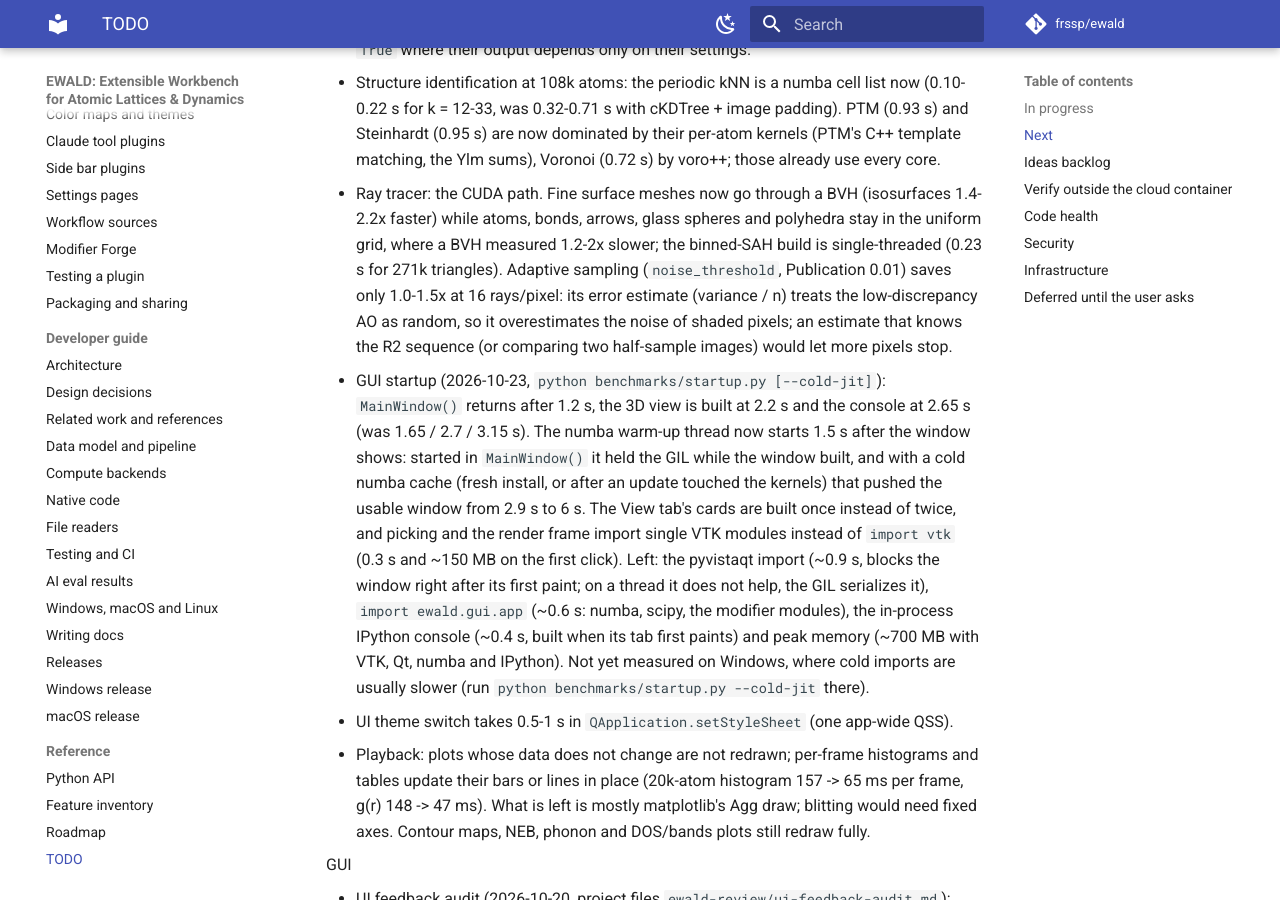
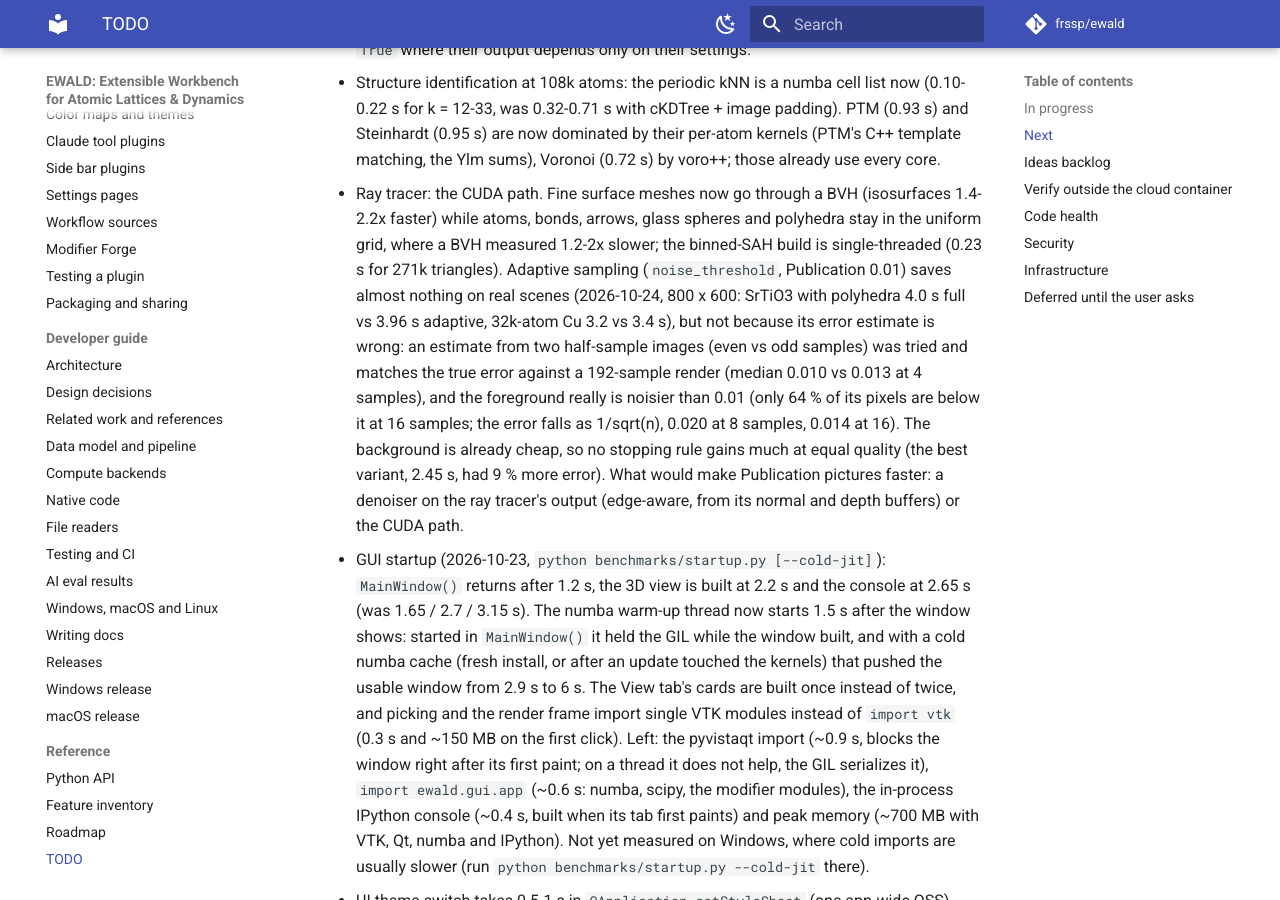
Before and after one commit to frssp/ewald, an MkDocs documentation site: the page built from docs/todo.md, in a window 1280 px wide and 900 px high, scrolled down 1787 px. Built offline with MkDocs 1.6.1 and Material for MkDocs 9.7.7, drawn with Linux system fonts in a browser that asks for light colours; comment, search, counter and statistics services are not loaded.

Commit message:
todo: adaptive sampling is noise-limited, not estimate-limited (measured)
A dual-buffer error estimate (even vs odd samples) tracks the true error
against a 192-sample render, and still saves almost nothing at equal
quality, since the foreground is genuinely noisier than the threshold.
Record the numbers and name a denoiser or the CUDA path instead.

Co-Authored-By: Claude Opus 5.5 (1M context) <noreply@anthropic.com>

```diff
--- a/docs/todo.md
+++ b/docs/todo.md
@@ -65,10 +65,16 @@ Performance (measured 2026-10-20 in the cloud container, 4 cores, llvmpipe GL; n
 - Ray tracer: the CUDA path. Fine surface meshes now go through a BVH (isosurfaces 1.4-2.2x
   faster) while atoms, bonds, arrows, glass spheres and polyhedra stay in the uniform grid, where
   a BVH measured 1.2-2x slower; the binned-SAH build is single-threaded (0.23 s for 271k
-  triangles). Adaptive sampling (`noise_threshold`, Publication 0.01) saves only 1.0-1.5x at 16
-  rays/pixel: its error estimate (variance / n) treats the low-discrepancy AO as random, so it
-  overestimates the noise of shaded pixels; an estimate that knows the R2 sequence (or comparing
-  two half-sample images) would let more pixels stop.
+  triangles). Adaptive sampling (`noise_threshold`, Publication 0.01) saves almost nothing on
+  real scenes (2026-10-24, 800 x 600: SrTiO3 with polyhedra 4.0 s full vs 3.96 s adaptive,
+  32k-atom Cu 3.2 vs 3.4 s), but not because its error estimate is wrong: an estimate from two
+  half-sample images (even vs odd samples) was tried and matches the true error against a
+  192-sample render (median 0.010 vs 0.013 at 4 samples), and the foreground really is noisier
+  than 0.01 (only 64 % of its pixels are below it at 16 samples; the error falls as 1/sqrt(n),
+  0.020 at 8 samples, 0.014 at 16). The background is already cheap, so no stopping rule gains
+  much at equal quality (the best variant, 2.45 s, had 9 % more error). What would make
+  Publication pictures faster: a denoiser on the ray tracer's output (edge-aware, from its
+  normal and depth buffers) or the CUDA path.
 - GUI startup (2026-10-23, `python benchmarks/startup.py [--cold-jit]`): `MainWindow()` returns
   after 1.2 s, the 3D view is built at 2.2 s and the console at 2.65 s (was 1.65 / 2.7 / 3.15 s).
   The numba warm-up thread now starts 1.5 s after the window shows: started in `MainWindow()`
```
